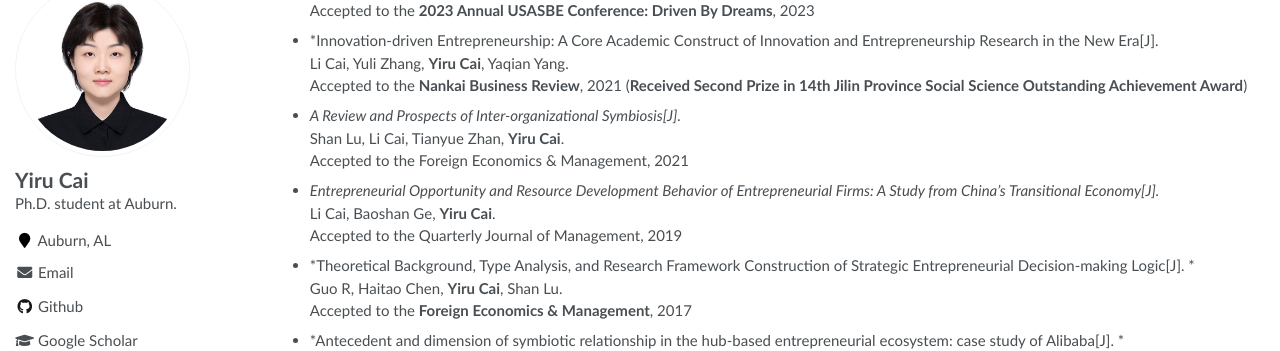
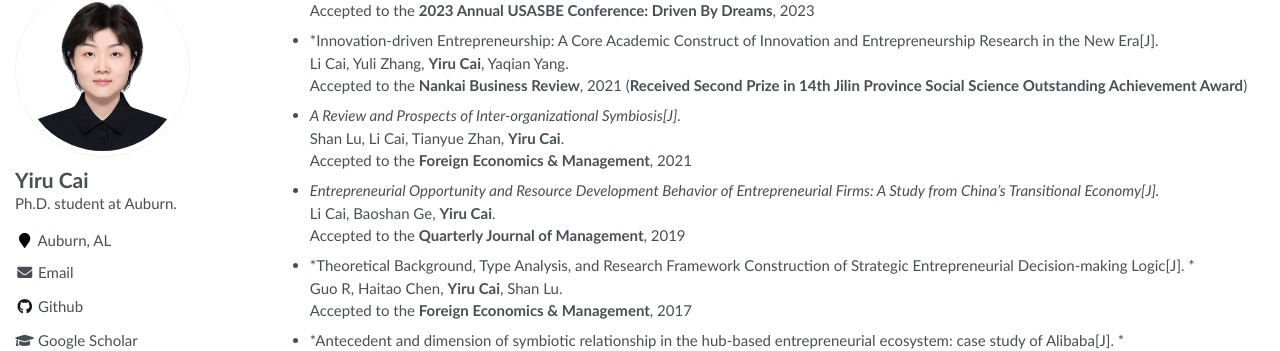
Before and after one commit to yupengyanguncc/yupengyanguncc.github.io, a Jekyll site: the page built from _pages/about.md, in a window 1280 px wide and 900 px high, scrolled down 769 px. Shown: the part 109-460 px from the top of the window. Built offline with Jekyll 4.4.1, drawn with Linux system fonts in a browser that asks for light colours.

```diff
--- a/_pages/about.md
+++ b/_pages/about.md
@@ -69,7 +69,7 @@ Jilin Province Social Science Outstanding Achievement Award**)
   <br>
   Shan Lu, Li Cai, Tianyue Zhan, **Yiru Cai**.
   <br>
-  Accepted to the Foreign Economics & Management, 2021
+  Accepted to the **Foreign Economics & Management**, 2021
   <br>
 
 - *Entrepreneurial Opportunity and Resource Development Behavior of Entrepreneurial Firms: A Study
@@ -77,7 +77,7 @@ from China’s Transitional Economy[J].*
   <br>
   Li Cai, Baoshan Ge, **Yiru Cai**.
   <br>
-  Accepted to the Quarterly Journal of Management, 2019
+  Accepted to the **Quarterly Journal of Management**, 2019
   <br>
 
 - *Theoretical Background, Type Analysis, and Research Framework Construction of Strategic
```
